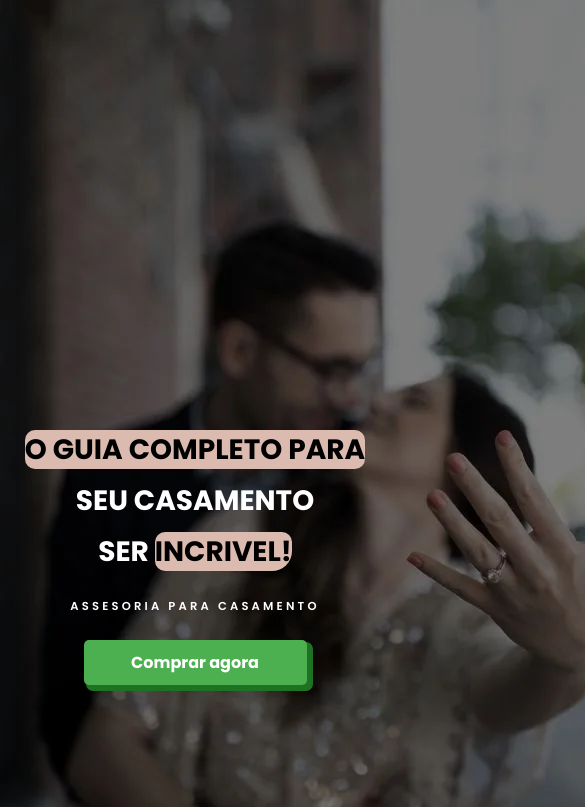
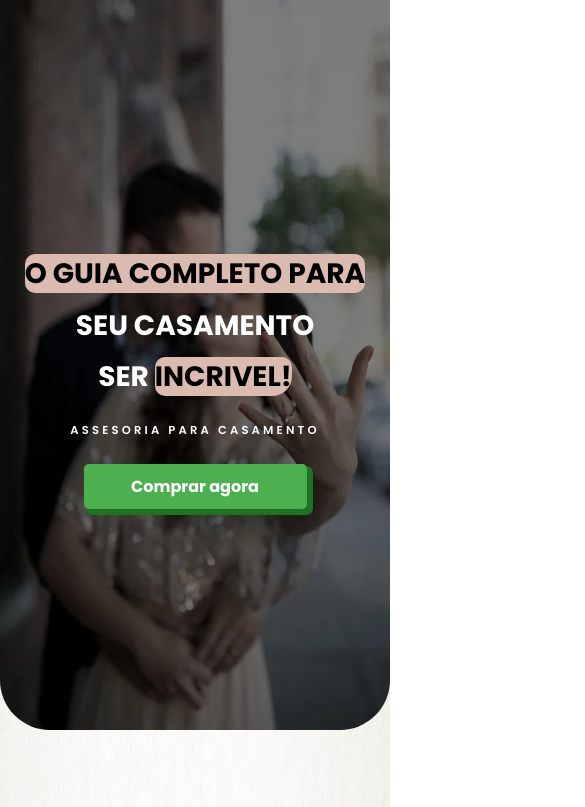
Before and after one commit to eliasalves01/landigpage, a plain HTML site: page index.html in a window 390 px wide. Shown: the top 807 px of the page, 585 px wide, since content can reach past the window. Drawn offline with nearby package versions, Linux system fonts and the light colour scheme.

Commit message:
Atualização Banner 1.2

```diff
--- a/css/style.css
+++ b/css/style.css
@@ -356,6 +356,12 @@ body {
 
     .navbar .nav-links a {
         margin-left: 0;
+    }
+
+    img.bannerImagemMobile {
+        width: 100%;
+        height: 730px;
+        border-radius: 0 0 50px 50px;
     }
 
     .titleBanner {
```
